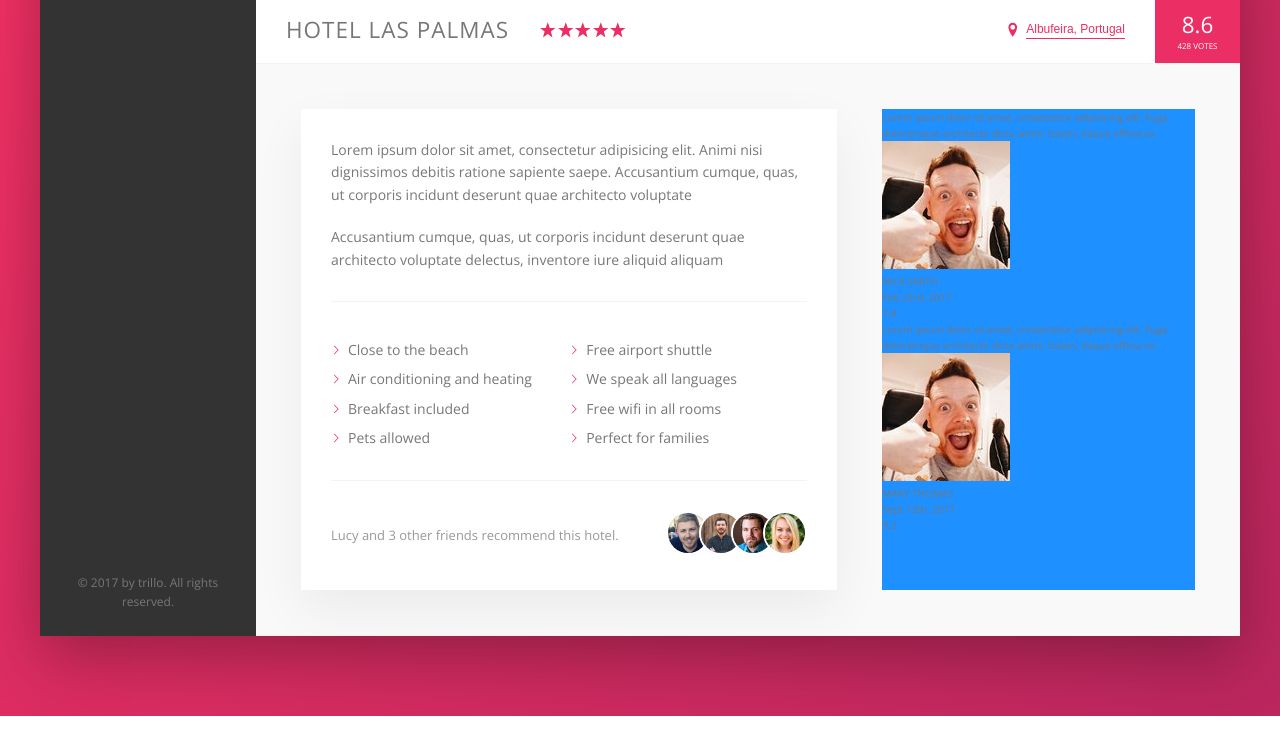
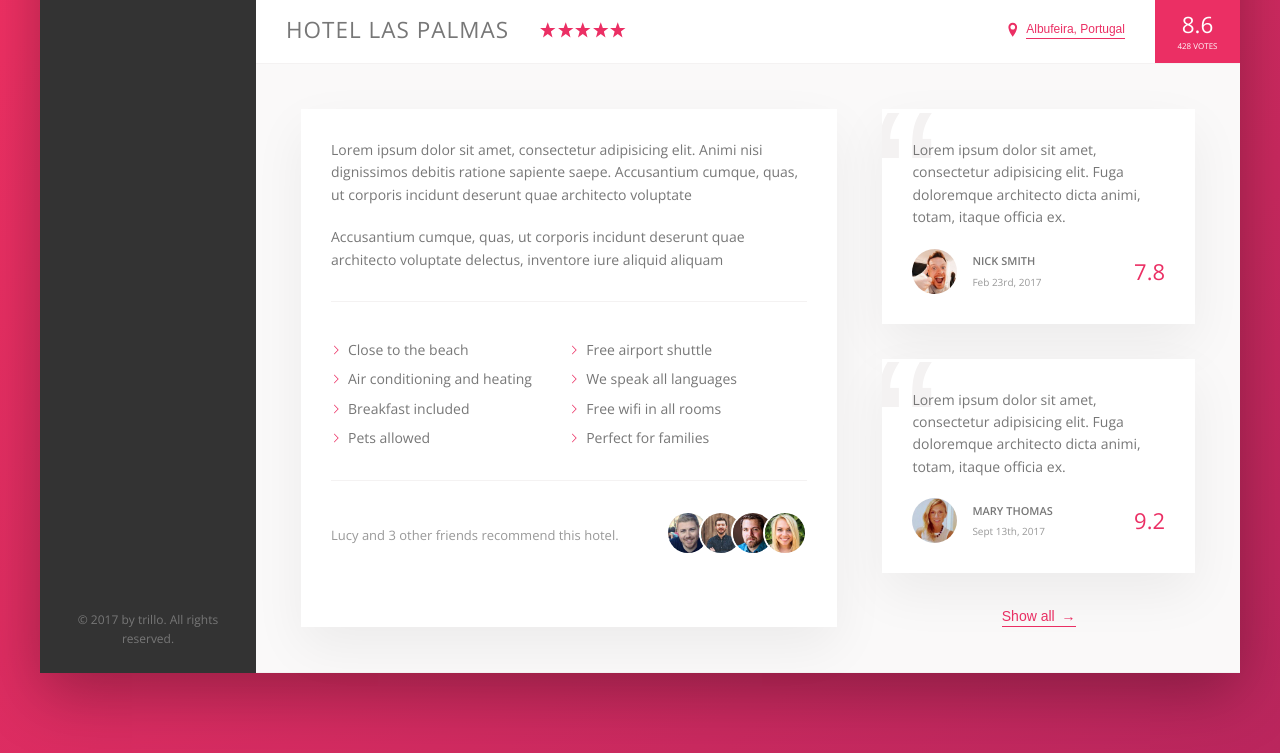
Before and after one commit to didiweb24/Trillo, a website: page index.html in a window 1280 px wide. Shown: the part 538-1291 px from the top of the page. Before the commit the page ends 1254 px from the top, so only its background shows below. Drawn offline with nearby package versions, Linux system fonts and the light colour scheme.

Commit message:
cta yapılıcak

```diff
--- a/index.html
+++ b/index.html
@@ -175,7 +175,7 @@
                                         Feb 23rd, 2017
                                     </p>
                                  </div>
-                                 <div class="review_-user--date">
+                                 <div class="review__user-rating">
                                     7.8
                                  </div>
                             </figcaption>
@@ -187,7 +187,7 @@
                                 Lorem ipsum dolor sit amet, consectetur adipisicing elit. Fuga doloremque architecto dicta animi, totam, itaque officia ex.
                             </blockquote>
                             <figcaption class="review__user">
-                                 <img src="img/user-1.jpg" alt="User 1" class="review__photo">
+                                 <img src="img/user-2.jpg" alt="User 1" class="review__photo">
                                  <div class="review__user-box">
                                     <p class="review__user-name">
                                         MARY THOMAS
@@ -196,11 +196,12 @@
                                         Sept 13th, 2017
                                     </p>
                                  </div>
-                                 <div class="review_-user--date">
+                                 <div class="review__user-rating">
                                    9.2
                                  </div>
                             </figcaption>
                            </figure >
+                           <button class="btn-inline">Show all <span>&rarr;</span></button>
                         </div>
                       </div>
                 </main>
--- a/sass/_component.scss
+++ b/sass/_component.scss
@@ -302,9 +302,19 @@
     cursor: pointer;
     transition: all .2s;
 
+    & span {
+        margin-left: 3px;
+        transition: margin-left .2s;
+    }
+
     &:hover {
         color: var(--color-grey-dark-1);
+
+        & span {
+            margin-left: 8px;
+        }
     }
+
 
     &:focus{
         outline: none;
@@ -402,3 +412,68 @@
         }
     }
 }
+
+////////////////////////////////
+/// REVİEWS
+.review {
+    background-color: #fff;
+    box-shadow: var(--shadow-light);
+    padding: 3rem;
+    margin-bottom: 3.5rem;
+    position: relative;
+    overflow: hidden;
+
+    &__text {
+       margin-bottom: 2rem;
+       z-index: 10;
+       position: relative;
+    }
+
+    &__user{
+        display: flex;
+        align-items: center;
+
+    }
+
+    &__photo{
+        height: 4.5rem;
+        width: 4.5rem;
+        border-radius: 50%;
+        margin-right: 1.5rem;
+    }
+
+    &__user-box{
+        margin-right: auto;
+
+    }
+
+    &__user-name{
+        font-size: 1.1rem;
+        font-weight: 600;
+        margin-bottom: .4rem;
+    }
+
+    &__user-date{
+        font-size: 1rem;
+        color:var(--color-grey-dark-3) ;
+    }
+
+
+    &__user-rating{
+        font-size: 2.2rem;
+        color: var(--color-primary);
+        font-weight: 300;
+    }
+
+    &::before {
+        content: "\201C";
+        position: absolute;
+        top: -2.75rem;
+        left: -1rem;
+        line-height: 1;
+        font-size: 20rem;
+        color: var(--color-grey-light-2);
+        font-family: sans-serif;
+        z-index:1 ;
+    }
+}
--- a/sass/_layout.scss
+++ b/sass/_layout.scss
@@ -38,7 +38,7 @@
 
 .hotel-view {
     background-color: #fff;
-
+    font-size: 1.4rem;
     flex: 1;
 
 }
@@ -51,7 +51,7 @@
 }
 
 .description {
-   font-size: 1.4rem;
+
    background-color: #fff;
    box-shadow: var(--shadow-light);
    padding: 3rem;
@@ -60,6 +60,10 @@
 }
 
 .user-reviews {
-    background-color: dodgerblue;
+
     flex: 1;
+
+    display: flex;
+    flex-direction: column;
+    align-items: center;
 }
```
Also changed, not shown: css/style.css.
